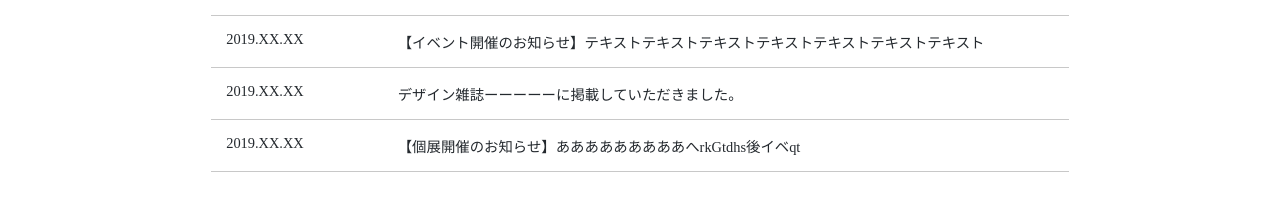
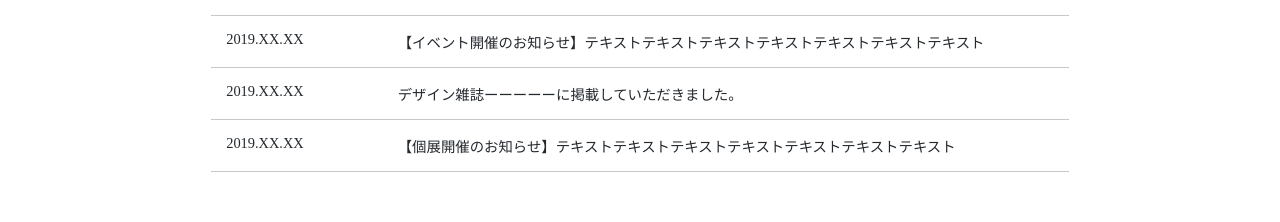
Before and after one commit to programermakoto/pg_school_practice8, a plain HTML site: page index.html in a window 1280 px wide. Shown: the part 2023-2245 px from the top of the page. Drawn offline with Linux system fonts and the light colour scheme; some packages are replaced by stand-ins of ours.

Commit message:
Update index.html

```diff
--- a/index.html
+++ b/index.html
@@ -75,7 +75,7 @@
           <dt>2019.XX.XX</dt>
           <dd>デザイン雑誌ーーーーーに掲載していただきました。</dd>
           <dt>2019.XX.XX</dt>
-          <dd>【個展開催のお知らせ】あああああああああへrkGtdhs後イベqt</dd>
+          <dd>【個展開催のお知らせ】テキストテキストテキストテキストテキストテキストテキスト</dd>
         </dl>
       </section>
 
```
